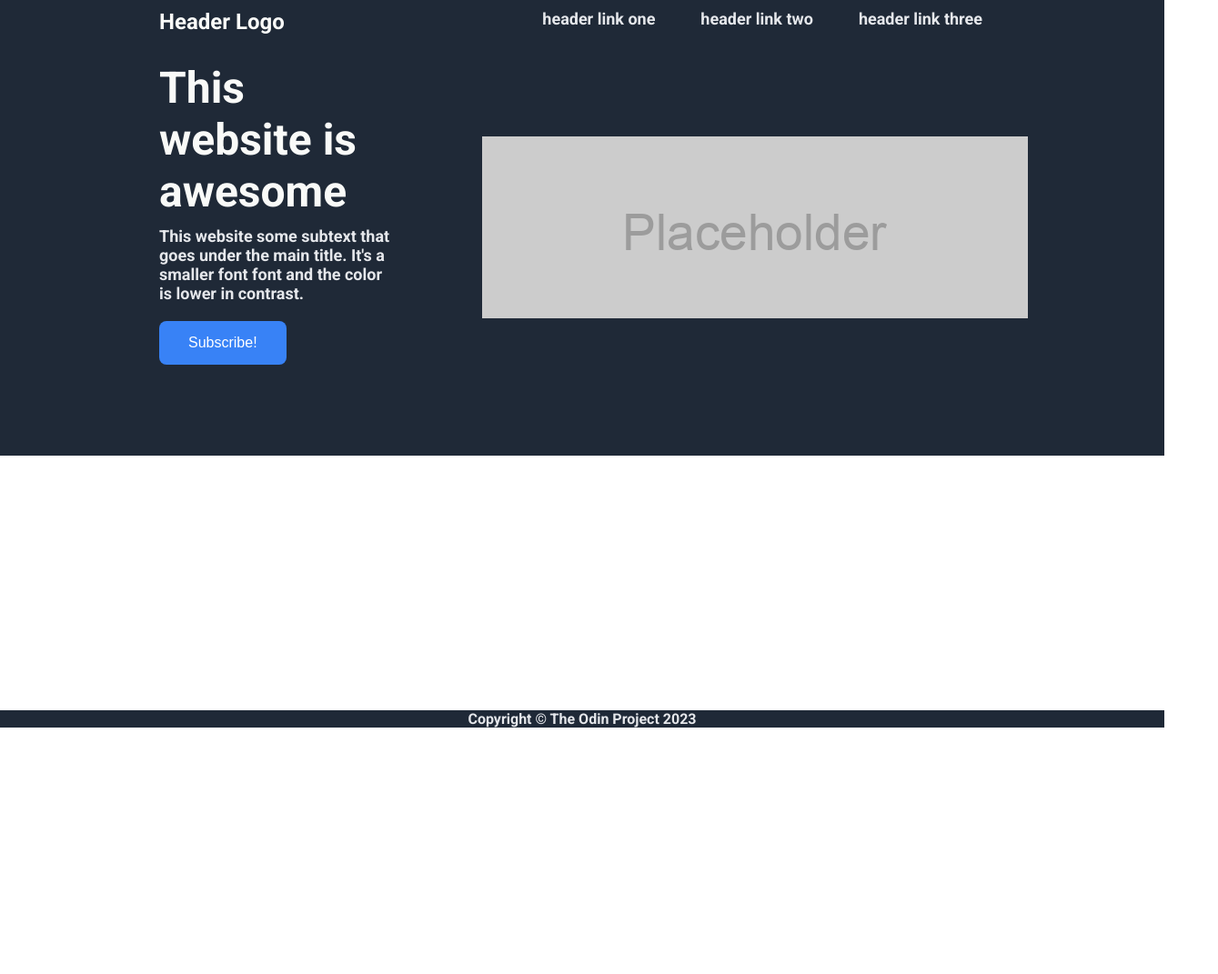
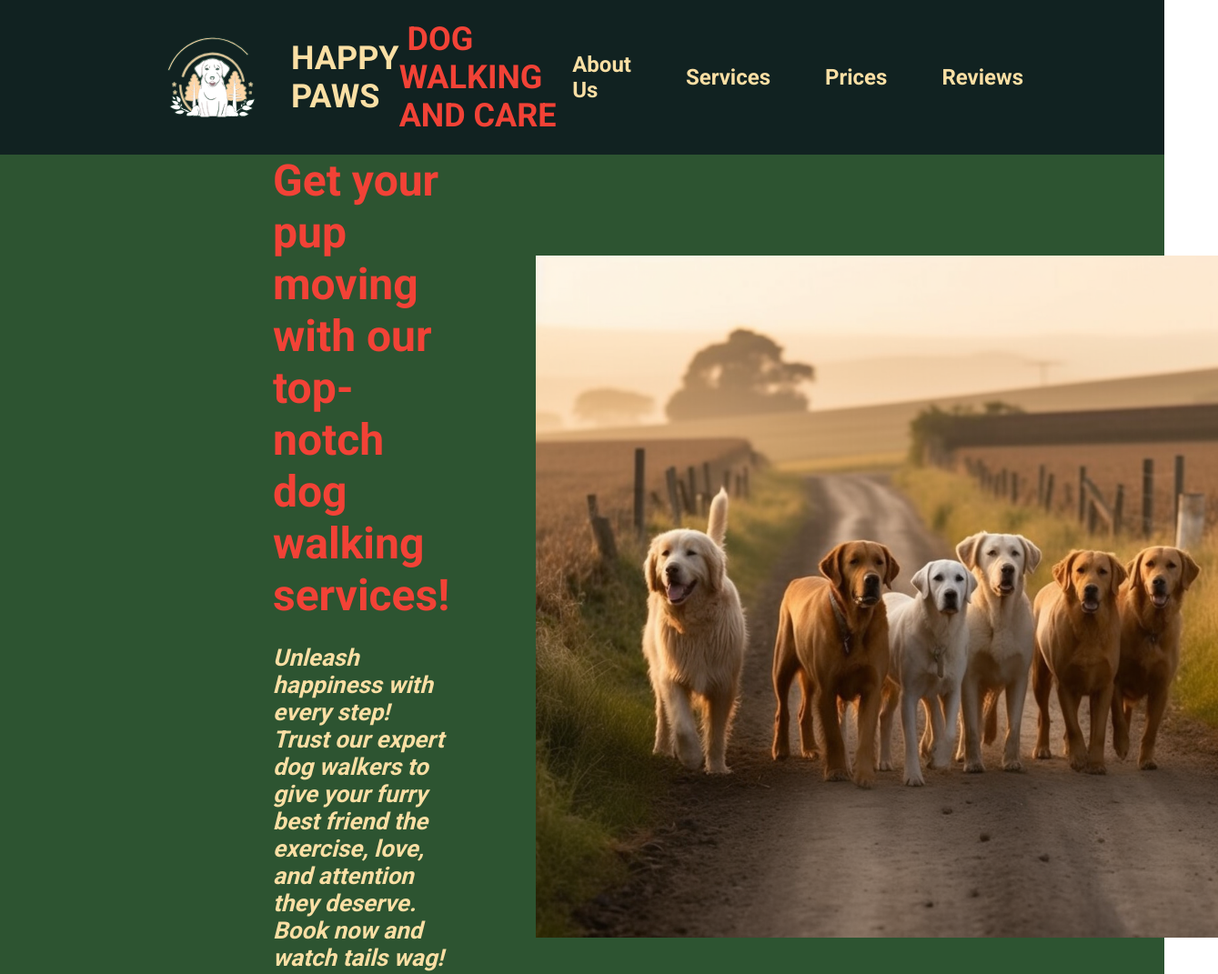
Before and after one commit to deanr1234/Landing-Page, a plain HTML site: page index.html in a window 1280 px wide. Shown: the top 1071 px of the page at 91% size, 1339 px wide, since content can reach past the window. Before the commit the page ends 800 px from the top, so only its background shows below. Drawn offline with Linux system fonts and the light colour scheme.

Commit message:
Redesign of TOP Landing Page to (imaginary) Dog Walking Service
This update bring a change in the direction for the design of the TOP Landing
page. This is no longer following the exact scope of the document and will instead
be following my own color schemes / images / text etc. to allow for a more personal approach.

With this said. Changes with this commit are as follows:

- Updated Logo created which was generated using Midjourney AI (Subscribed) and then converted to an SVG.
- Color Palette for website generated using https://coolors.co/ , see ./for info/Color Palette
- General update of website color scheme and content to suit above
- Implementation of further navbar links and :hover effect on each.

Current TODO: List / Bug list
TODO: HTML and CSS Secondary Content Wrapper (Some random information flexbox with images /text)
TODO: HTML and CSS Tertiary Content Wrapper (Quotes subsection)
TODO: HTML and CSS Sub-footer (Call to action)

```diff
--- a/index.html
+++ b/index.html
@@ -8,32 +8,52 @@
     <style>
       @import url("https://fonts.googleapis.com/css2?family=Roboto:wght@700;900&display=swap");
     </style>
-    <title>TOP Landing Page</title>
+    <title>Happy Paws - Dog Walking and Care</title>
   </head>
   <body>
+    <header>
       <!-- Flexbox with Header content including Logo and navbar links. -->
       <div class="header-wrapper">
-      <h1 class="logo">Header Logo</h1>
-      <nav class="title_nav">
+        <div class="logo">
+          <img
+            class="logo-img"
+            src="./images/logo.svg"
+            alt="A Logo of a labrador retriever with the text Happy Paws"
+          />
+          <h1 class="logo">
+            <span class="l1">HAPPY PAWS</span
+            ><span class="l2"> &nbsp;DOG WALKING AND CARE</span>
+          </h1>
+        </div>
+        <nav class="title-nav">
           <ul>
-          <li><a href="url">header link one</a></li>
-          <li><a href="url">header link two</a></li>
-          <li><a href="url">header link three</a></li>
+            <li><a href="#">About Us</a></li>
+            <li><a href="#">Services</a></li>
+            <li><a href="#">Prices</a></li>
+            <li><a href="#">Reviews</a></li>
           </ul>
         </nav>
       </div>
+    </header>
+    <main>
+      <!-- Flexbox with Main content including A Left align A right Align -->
 
-    <!-- Flexbox with Main content including A Left align (Hero Main Text, A subtext, and a subscribe button), and A right Align (An Image). -->
       <div class="main-wrapper">
         <div class="left-align">
-        <h2 class="headline">This website is awesome</h2>
-        <div class="headline-subtext">
+          <div class="headline-content">
+            <h2 class="headline">
+              Get your pup moving with our top-notch dog walking services!
+            </h2>
             <p>
-            This website some subtext that goes under the main title. It's a
-            smaller font font and the color is lower in contrast.
+              Unleash happiness with every step! Trust our expert dog walkers to
+              give your furry best friend the exercise, love, and attention they
+              deserve. Book now and watch tails wag!
             </p>
-          <button type="button" onclick="alert('You have subscribed!')">
-            Subscribe!
+            <button
+              type="button"
+              onclick="alert('An agent will be in contact soon!')"
+            >
+              Enquire Now!
             </button>
           </div>
         </div>
@@ -41,11 +61,20 @@
         <div class="right-align">
           <img
             class="headline-img"
-          src="./images/placeholder.png"
-          alt="A placeholder image for future use"
+            src="./images/headline-img.png"
+            alt="An image of 2 golden labradors, 3 fox red labradors and a golden retriever on a country lane"
           />
         </div>
       </div>
+    </main>
+
+    <!--
+       Current TODO: List / Bug list
+      TODO: HTML and CSS Secondary Content Wrapper (Some random information flexbox with images /text)
+      TODO: HTML and CSS Tertiary Content Wrapper (Quotes subsection)
+      TODO: HTML and CSS Sub-footer (Call to action)
+      BUG: Subtext in Headline Content only takes up 1 line @ 100% zoom. Compared to 3 lines in example. TO CHECK.
+     -->
 
     <!-- Flexbox with the Footer Content -->
     <footer>
--- a/style.css
+++ b/style.css
@@ -3,6 +3,30 @@ body {
   font-family: "Roboto", sans-serif;
   display: flex;
   flex-direction: column;
+  align-items: stretch;
+}
+
+/* * {
+  border: solid 1px red;
+} */
+
+header,
+main,
+footer {
+  flex-shrink: 0;
+}
+
+main {
+  flex-grow: 1;
+}
+
+footer {
+  flex-shrink: 0;
+  display: flex;
+  align-items: center;
+  justify-content: center;
+  background-color: #345a40;
+  color: #e5e7eb;
 }
 
 * {
@@ -16,32 +40,54 @@ body {
   display: flex;
   justify-content: space-between;
   align-content: center;
-  background-color: #1f2937;
+  background-color: #112221;
   padding: 10px 150px;
 }
 
 .logo {
-  font-size: 24px;
-  color: #f9faf8;
-  margin-left: 25px;
+  font-size: 36px;
+  margin-left: 10px;
   align-items: center;
   display: flex;
 }
 
-nav ul {
-  display: flex;
-  align-content: center;
-  justify-content: center;
+.logo .l1 {
+  color: #fadfa4;
 }
 
-nav li,
-nav a {
+.logo .l2 {
+  color: #f24236;
+}
+
+.logo-img {
+  width: 150px;
+  height: auto;
+}
+
+.title-nav {
+  display: flex;
+}
+
+.title-nav ul {
+  display: flex;
+  align-items: center;
+  justify-content: center;
+  gap: 50px;
+}
+.title-nav li {
+  display: flex;
   list-style-type: none;
-  gap: 50px;
-  margin-right: 25px;
+}
+
+.title-nav a {
   text-decoration: none;
-  font-size: 18px;
-  color: #e5e7eb;
+  font-size: 24px;
+  color: #fadfa4;
+  padding: 5px;
+}
+
+.title-nav a:hover {
+  background-color: #f24236;
 }
 
 /* End of Header Content Wrapper CSS*/
@@ -50,39 +96,43 @@ nav a {
 .main-wrapper {
   display: flex;
   align-items: center;
-  background-color: #1f2937;
-  justify-content: center;
-  gap: 100px;
-  padding-left: 150px;
-  padding-right: 150px;
+  background-color: #2d5431;
+  justify-content: space-between;
+  gap: 95px;
+  padding-left: 300px;
+  padding-right: 300px;
 }
 
 /* All of the below is related to everything in the first subsection of the screen LHS. (Excluding header) */
 .left-align {
+  flex-basis: 100%;
+  display: flex;
+  align-items: stretch;
+  max-width: 40%;
+}
+
+.headline-content {
+  display: flex;
   flex-direction: column;
-  justify-content: flex-start;
-  margin-left: 25px;
-  margin-top: 0px;
-  padding-top: 20px;
-  padding-bottom: 100px;
-  display: flex;
-  gap: 10px;
+  justify-content: space;
+  gap: 25px;
 }
 
 .headline {
   font-size: 48px;
   font-weight: bolder;
-  color: #f9faf8;
-  margin-top: 0px;
+  color: #f24236;
 }
 
-.headline-subtext p {
-  font-size: 18px;
-  color: #e5e7eb;
+.headline-content > p {
+  font-size: 26px;
+  font-style: italic;
+
+  color: #fadfa4;
 }
 
-.headline-subtext button {
-  background-color: #3882f6;
+.headline-content button {
+  background-color: #122121;
   border: none;
   color: white;
   padding: 15px 32px;
@@ -91,8 +141,7 @@ nav a {
   display: inline-block;
   font-size: 16px;
   border-radius: 8px;
-  align-self: center;
-  margin-top: 20px;
+  align-self: flex-start;
 }
 
 /* End of Main content upper LHS CSS*/
@@ -102,25 +151,16 @@ nav a {
   display: flex;
   align-items: center;
   justify-content: center;
-  padding-top: 50px;
+  padding-top: 100px;
   padding-bottom: 100px;
+  flex-shrink: 0;
 }
 
 .headline-img {
   display: flex;
-  max-width: 600px;
+  max-width: 750px;
   height: auto;
+  max-height: 7500px;
 }
 /* End of Main wrapper right-align CSS*/
 /* End of Main wrapper CSS*/
-
-/* All of the below is related to everything in the footer of the page */
-footer {
-  display: flex;
-  align-items: center;
-  justify-content: center;
-  background-color: #1f2937;
-  color: #e5e7eb;
-  margin-top: auto;
-}
-/* End of Footer Content CSS*/
```
Also changed, not shown: For info/Color Palette.png (added), For info/Spec Sheet 1.png (added), For info/Spec Sheet 2.png (added), images/headline-img.png (added), images/logo.svg (added), images/placeholder.png (deleted), 1 other file. Lines whose indentation alone changed are shown as unchanged.
